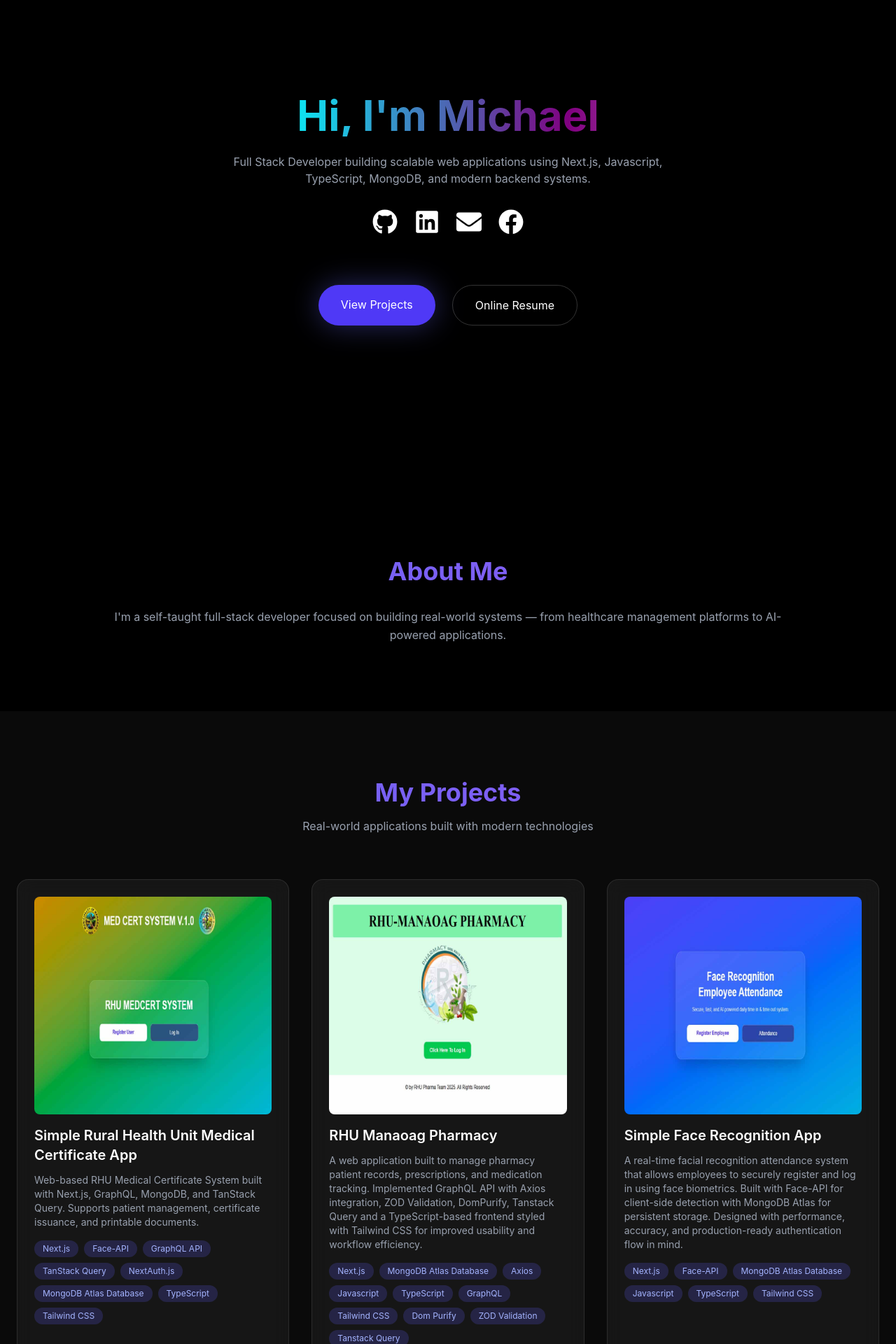
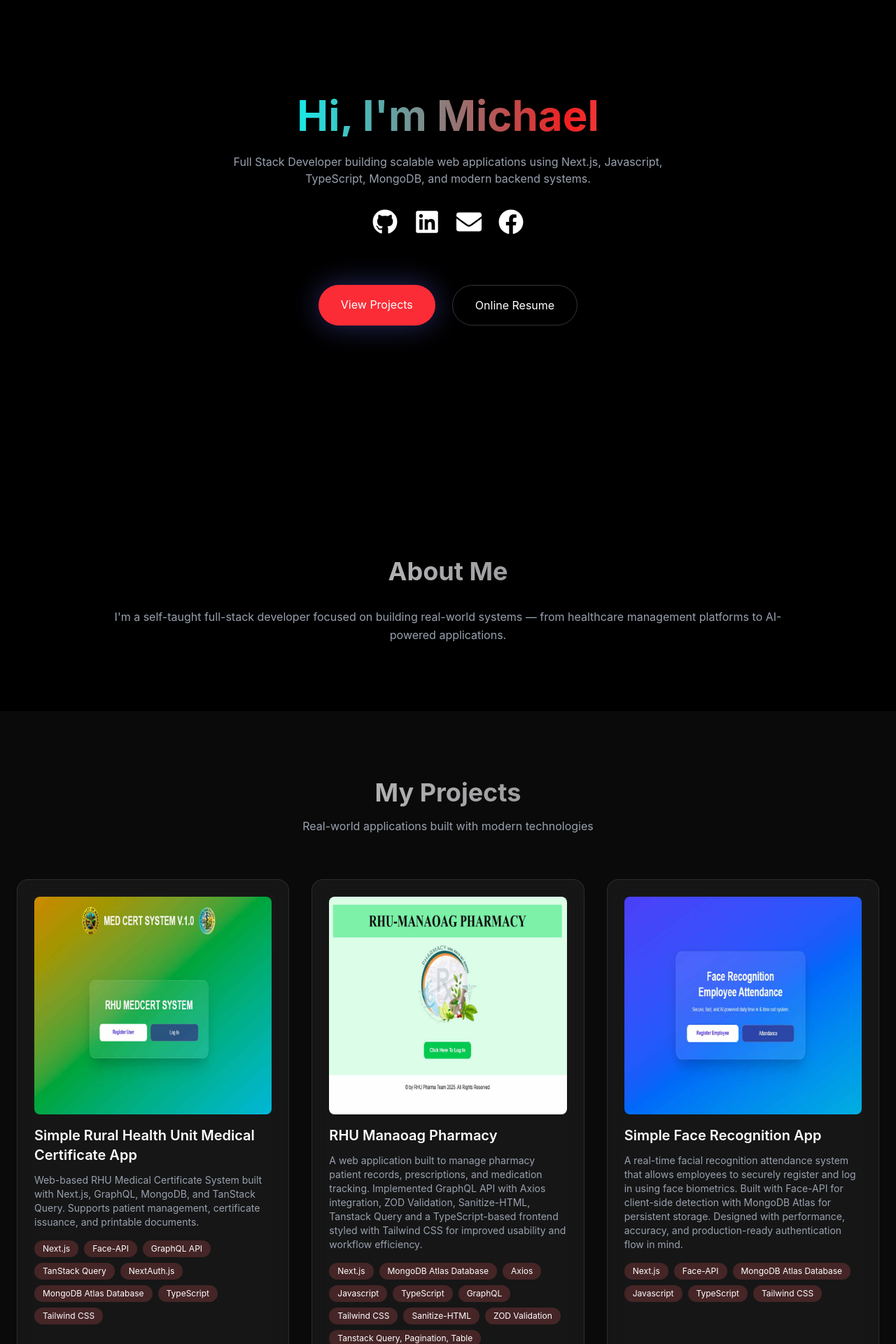
Before and after one commit to LetranEyeshield/next-js-portfolio, a Next.js app: page / in a window 1280 px wide. Shown: the part 100-2020 px from the top of the page at 70% size. Built offline with nearby package versions, Linux system fonts and the light colour scheme.

Commit message:
improved one project and changed some colors of portfolio

```diff
--- a/src/app/components/portfolio-styles/page-new.tsx
+++ b/src/app/components/portfolio-styles/page-new.tsx
@@ -27,7 +27,7 @@ export default function PageNew() {
       imagePath: "/images/rhu-manaoag-pharmacy.jpg",
       title: "RHU Manaoag Pharmacy",
       description:
-        "A web application built to manage pharmacy patient records, prescriptions, and medication tracking. Implemented GraphQL API with Axios integration, ZOD Validation, DomPurify, Tanstack Query and a TypeScript-based frontend styled with Tailwind CSS for improved usability and workflow efficiency.",
+        "A web application built to manage pharmacy patient records, prescriptions, and medication tracking. Implemented GraphQL API with Axios integration, ZOD Validation, Sanitize-HTML, Tanstack Query and a TypeScript-based frontend styled with Tailwind CSS for improved usability and workflow efficiency.",
       tech: [
         "Next.js",
         "MongoDB Atlas Database",
@@ -36,9 +36,9 @@ export default function PageNew() {
         "TypeScript",
         "GraphQL",
         "Tailwind CSS",
-        "Dom Purify",
+        "Sanitize-HTML",
         "ZOD Validation",
-        "Tanstack Query",
+        "Tanstack Query, Pagination, Table",
       ],
     },
     {
@@ -222,19 +222,19 @@ export default function PageNew() {
           <div className="flex items-center gap-6">
             <a
               href="#about"
-              className="hover:text-indigo-400 transition text-sm"
+              className="hover:text-red-500 transition text-sm"
             >
               About
             </a>
             <a
               href="#projects"
-              className="hover:text-indigo-400 transition text-sm"
+              className="hover:text-red-500 transition text-sm"
             >
               Projects
             </a>
             <a
               href="#contact"
-              className="hover:text-indigo-400 transition text-sm"
+              className="hover:text-red-500 transition text-sm"
             >
               Contact
             </a>
@@ -312,7 +312,7 @@ export default function PageNew() {
         <div className="flex justify-center gap-6 mt-10 flex-wrap">
           <a
             href="#projects"
-            className="px-8 py-4 bg-indigo-600 rounded-full hover:bg-indigo-500 transition shadow-[0_0_40px_rgba(99,102,241,0.4)]"
+            className="px-8 py-4 text-white bg-red-500 rounded-full hover:bg-white hover:text-red-500 transition shadow-[0_0_40px_rgba(99,102,241,0.4)]"
           >
             View Projects
           </a>
@@ -398,7 +398,7 @@ export default function PageNew() {
                 className="rounded-lg max-w-full mb-4"
               />
 
-              <h3 className="text-xl font-semibold mb-3 group-hover:text-indigo-400 transition">
+              <h3 className="text-xl font-semibold mb-3 group-hover:text-red-500 transition">
                 {project.title}
               </h3>
 
@@ -410,7 +410,7 @@ export default function PageNew() {
                 {project.tech.map((tech, i) => (
                   <span
                     key={i}
-                    className="text-xs px-3 py-1 bg-indigo-500/20 text-indigo-300 rounded-full"
+                    className="text-xs px-3 py-1 bg-red-400/20 text-white rounded-full"
                   >
                     {tech}
                   </span>
@@ -425,7 +425,7 @@ export default function PageNew() {
             {!show ? (
               <button
                 onClick={() => setShow(true)}
-                className="inline-flex items-center gap-2 px-8 py-4 border border-white/20 rounded-full hover:bg-white/10 transition cursor-pointer"
+                className="inline-flex items-center gap-2 px-8 py-4 border border-white/20 rounded-full hover:bg-red-500/20 transition cursor-pointer"
               >
                 See More Projects →
               </button>
@@ -462,7 +462,7 @@ export default function PageNew() {
         <a
           href="mailto:rosalinmichaelcris@gmail.com"
           target="_blank"
-          className="px-6 py-3 bg-indigo-600 rounded-full hover:bg-indigo-500 transition"
+          className="px-6 py-3 bg-red-500 rounded-full hover:bg-red-300 transition"
         >
           Contact Me
         </a>
--- a/src/app/globals.css
+++ b/src/app/globals.css
@@ -6,10 +6,10 @@ html {
 .aurora-text {
   background: linear-gradient(
     90deg,
-    #6366f1,
-    #8b5cf6,
-    #ec4899,
-    #6366f1
+    #eeeef1,
+    #79787a,
+    #f75252,
+    #cc0a0a
   );
   background-size: 300% 300%;
   background-clip: text;
@@ -28,9 +28,9 @@ html {
   background: linear-gradient(
     90deg,
     cyan,
-    purple,
+    rgb(240, 32, 32),
     white,
-    green
+    rgb(252, 3, 3)
   );
   background-size: 300% 300%;
   -webkit-background-clip: text;
```
Also changed, not shown: public/images/ren-criselle.jpg, public/images/rencriselle.jpg (added).
